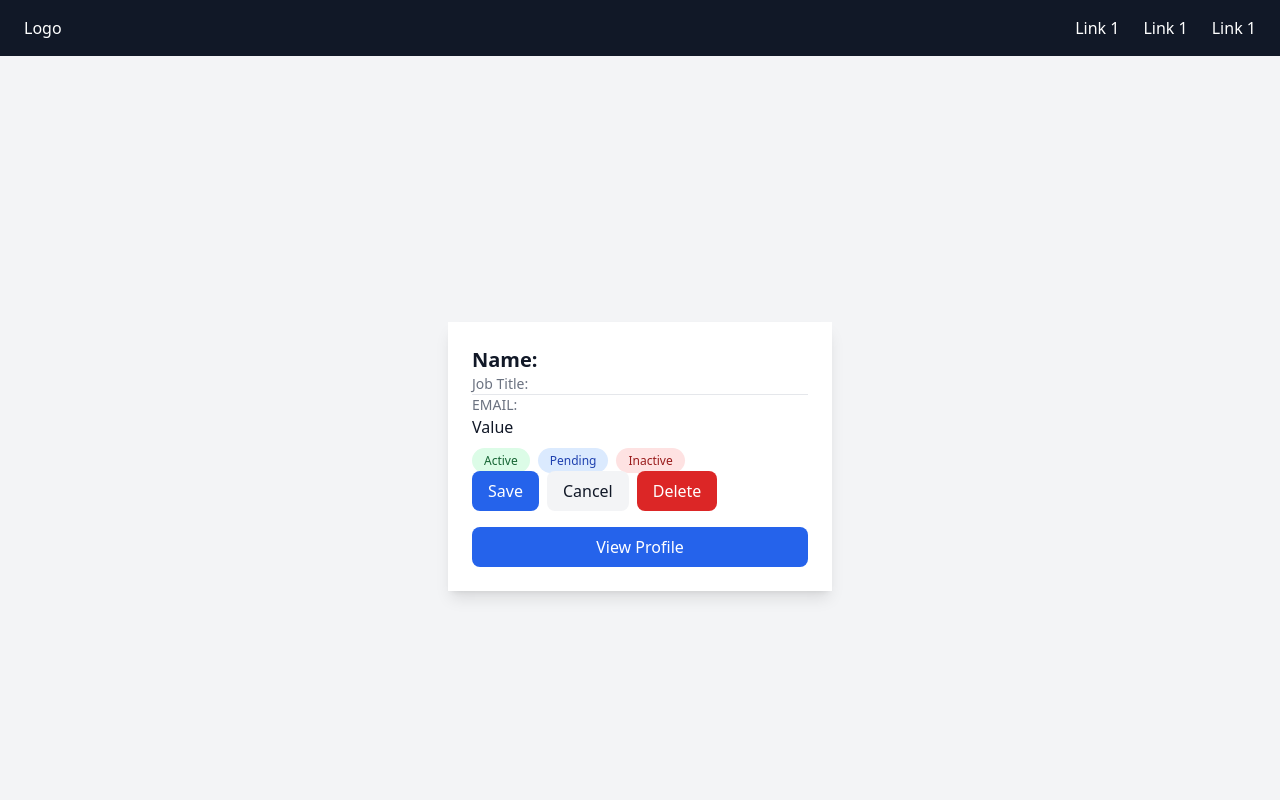
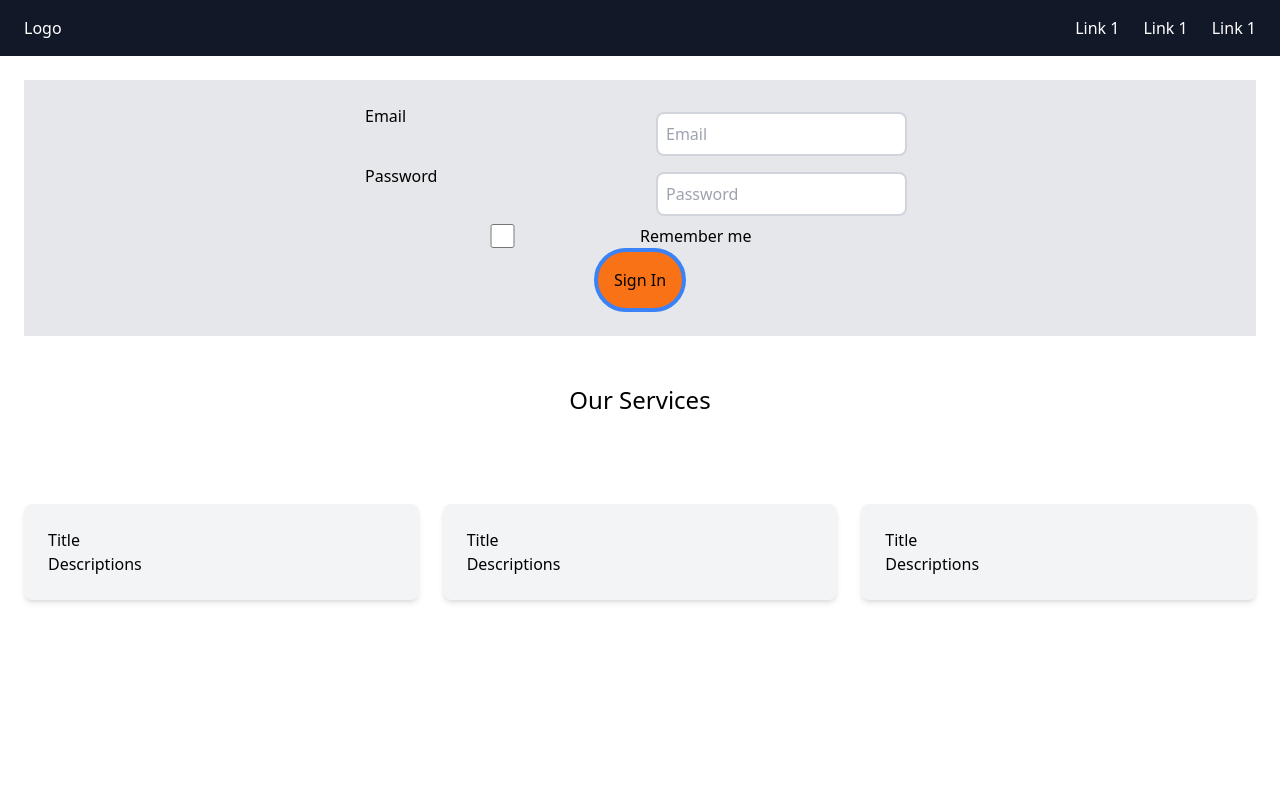
Before and after one commit to sherry-gurvinder/dev-journey-2026, a React (Vite) app in the folder 01-learning/week-05/drills/tailwind-demo/: page / in a window 1280 px wide. Shown: the top 800 px of the page. Built offline with nearby package versions, Linux system fonts and the light colour scheme.

Commit message:
Week 5 Day 4: Form validation, error handling, success state

```diff
--- a/01-learning/week-05/drills/tailwind-demo/package.json
+++ b/01-learning/week-05/drills/tailwind-demo/package.json
@@ -11,7 +11,8 @@
   },
   "dependencies": {
     "react": "^19.2.4",
-    "react-dom": "^19.2.4"
+    "react-dom": "^19.2.4",
+    "react-router-dom": "^7.14.0"
   },
   "devDependencies": {
     "@eslint/js": "^9.39.4",
--- a/01-learning/week-05/drills/tailwind-demo/src/App.jsx
+++ b/01-learning/week-05/drills/tailwind-demo/src/App.jsx
@@ -1,5 +1,6 @@
 import Badge from './components/Badge'
 import Button from './components/Button';
+import Login from './pages/Login';
 const App = () =>
 {
   return(
@@ -9,37 +10,16 @@ const App = () =>
          <div className="flex justify-between items-center">
            <div >Logo</div>
          <div className="flex gap-6">
-          <a href=""> Link 1</a>
+         <a href=""> Link 1</a>
           <a href=""> Link 1</a>
           <a href=""> Link 1</a>
          </div>
           </div>
         </nav>
 
+        <Login/>
 
-        <div className="flex items-center justify-center min-h-screen bg-gray-100">
-           <div className="bg-white w-96 p-6 rounded-4xl shadow-lg">
-            <p className="font-bold text-xl text-gray-900">Name:</p>
-            <p className="text-sm text-gray-500">Job Title:</p>
-            <hr/>
-            <p className="text-sm text-gray-500 uppercase">Email:</p>
-            <p className="text-base text-gray-900">Value</p>
-             <div className="flex gap-2 mt-2">
-              <Badge text="Active" color="green" />
-              <Badge text="Pending" color="blue" />
-              <Badge text="Inactive" color="red" />
-            </div>
-            <div className="flex gap-2">
-              <Button variant="primary">Save</Button>
-              <Button variant="secondary">Cancel</Button>
-              <Button variant="danger">Delete</Button>
-            </div>
-            <button className="bg-blue-600 w-full py-2 rounded-lg text-white font-medium mt-4 hover:bg-blue-700 transition-colors duration-200">
-                View Profile
-            </button>
 
-          </div>
-        </div>
         <div className="bg-white-900 ">
             <div className="grid justify-center p-6">
               <h1 className="text-2xl">Our Services</h1>
--- a/01-learning/week-05/drills/tailwind-demo/src/main.jsx
+++ b/01-learning/week-05/drills/tailwind-demo/src/main.jsx
@@ -1,9 +1,12 @@
 import { StrictMode } from 'react'
 import { createRoot } from 'react-dom/client'
+import { BrowserRouter } from 'react-router-dom'
 import './index.css'
 import App from './App.jsx'
 createRoot(document.getElementById('root')).render(
   <StrictMode>
+
     <App />
+
   </StrictMode>,
 )
--- /dev/null
+++ b/01-learning/week-05/drills/tailwind-demo/src/pages/Login.jsx
@@ -0,0 +1,84 @@
+import Button from "../components/Button";
+import { useState } from "react";
+const Login = () =>
+{   const [error, setError] = useState("");
+    const [Email,setEmail] = useState("");
+    const [Password,setPassword] = useState("");
+    const [LoginSuccess,setLoginSuccess] =useState("");
+    const emailChange = (e) =>
+    {
+        setEmail(e.target.value)
+        setError("");
+        setLoginSuccess(false);
+
+    }
+    const passwordChange = (e) =>
+
+        {
+            setPassword(e.target.value)
+            setError("");
+            setLoginSuccess(false);
+
+        }
+    const handleSubmit =(e) =>
+    {
+        setLoginSuccess(false);
+        console.log("handle click")
+        e.preventDefault();
+        if(!Email.includes("@"))
+        {
+            console.log("error @ is missing ")
+            setError("Invalid Email")
+            return;
+        }
+        else if(Password.length<=5)
+        {
+            console.log("password is less than 5")
+            setError("Password should be longer than 5 characters")
+            return
+        }
+        else{
+            console.log("no error")
+            setLoginSuccess(true);
+        }
+    }
+    return(
+        <div className="grid">
+            <form className="grid bg-gray-200 p-6 m-6 justify-center item-center">
+                <div className="grid justify-center">
+                {error && <p className="text-red-500">{error}</p>}
+                {LoginSuccess && <p className="text-green-500">Login successful</p>}
+                </div>
+                <div className="grid gap-4 grid-cols-2">
+
+
+                    <label>Email</label>
+                    <input
+                    className="border-2 border-gray-300 rounded-lg
+                    px-2 py-2 m-2
+                    focus:border-blue-500 focus:ring-2 focus:ring-blue-200
+                    transition-colors"
+                    type="text" placeholder="Email" value={Email} onChange={emailChange}/>
+                </div>
+                <div className="grid gap-4 grid-cols-2">
+                    <label>Password</label>
+                    <input className="border-2 border-gray-300 rounded-lg
+                    px-2 py-2 m-2
+                    focus:border-blue-500 focus:ring-2 focus:ring-blue-200
+                    transition-colors"
+                    type="password" placeholder="Password" value={Password} onChange={passwordChange}/>
+                </div>
+                <div className="grid grid-cols-2">
+                    <input type="checkbox" placeholder="Password" className="justify-right"/>
+                    <label>Remember me</label>
+                </div>
+                <div className="grid justify-center">
+                    <button onClick={handleSubmit} className="p-4 rounded-full bg-orange-500 hover:bg-blue-400 border-4 border-blue-500 hover:border-blue-500 hover:text-white-500">Sign In </button>
+                </div>
+            </form>
+
+
+        </div>
+    )
+}
+export default Login;
--- /dev/null
+++ b/01-learning/week-05/drills/tailwind-demo/src/pages/Profile-card.jsx
@@ -0,0 +1,28 @@
+const ProfileCard = () =>
+{
+    return(
+        <div className="flex items-center justify-center min-h-screen bg-gray-100">
+           <div className="bg-white w-96 p-6 rounded-4xl shadow-lg">
+            <p className="font-bold text-xl text-gray-900">Name:</p>
+            <p className="text-sm text-gray-500">Job Title:</p>
+            <hr/>
+            <p className="text-sm text-gray-500 uppercase">Email:</p>
+            <p className="text-base text-gray-900">Value</p>
+             <div className="flex gap-2 mt-2">
+              <Badge text="Active" color="green" />
+              <Badge text="Pending" color="blue" />
+              <Badge text="Inactive" color="red" />
+            </div>
+            <div className="flex gap-2">
+              <Button variant="primary">Save</Button>
+              <Button variant="secondary">Cancel</Button>
+              <Button variant="danger">Delete</Button>
+            </div>
+            <button className="bg-blue-600 w-full py-2 rounded-lg text-white font-medium mt-4 hover:bg-blue-700 transition-colors duration-200">
+                View Profile
+            </button>
+
+          </div>
+        </div>
+    )
+}
```
Also changed, not shown: 2 other files (tests, documents, lock files or other folders).
